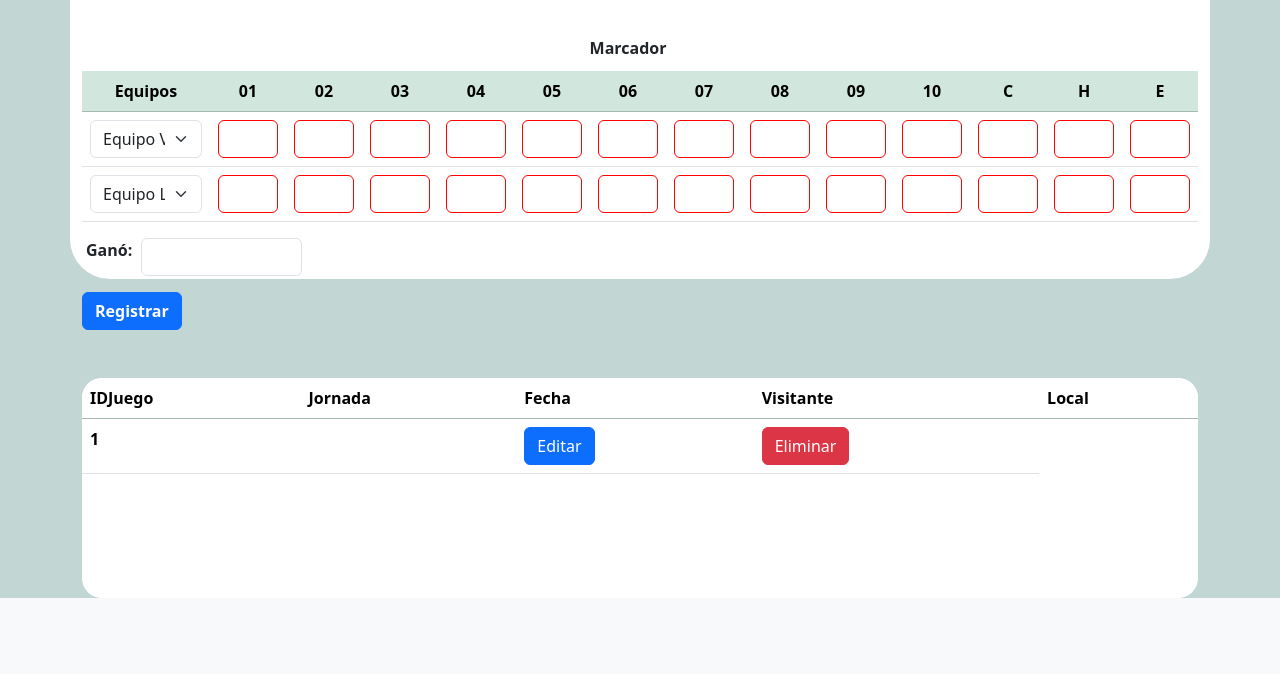
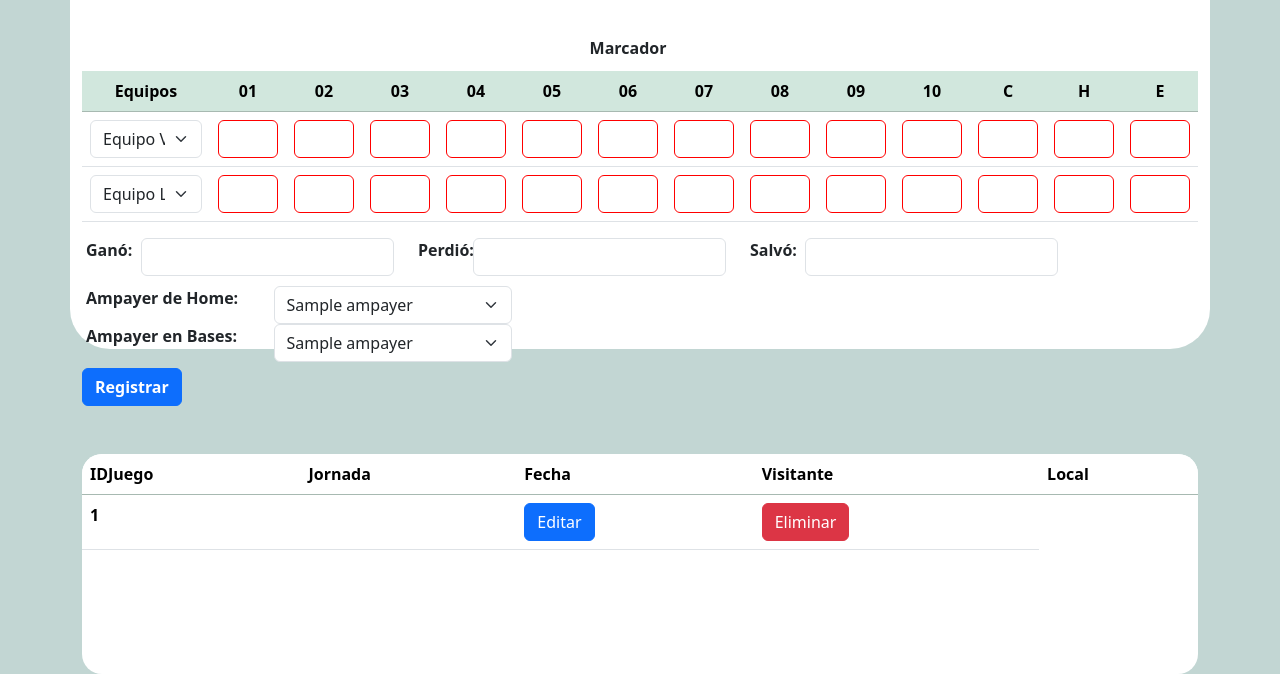
Before and after one commit to EL-SICRIO-R3/CrudAPP-de-baseball, a PHP site: page /partidos-app/ in a window 1280 px wide. Shown: the part 591-1265 px from the top of the page. Before the commit the page ends 1189 px from the top, so only its background shows below. Run offline with PHP 8.4, Linux system fonts and the light colour scheme; tables that the repository leaves empty or names only in its code hold one stand-in row (values such as "Sample post"); data that the repository does not hold is empty.

Commit message:
Actualizacion

```diff
--- a/CapturaDeJuegos/index.php
+++ b/CapturaDeJuegos/index.php
@@ -23,6 +23,12 @@
 
     $sqlEquipoLocal="SELECT *  FROM Equipos";
     $queryEquipoLocal=mysqli_query($con, $sqlEquipoLocal);
+
+    $sqlAmpayerHome="SELECT *  FROM Ampayers";
+    $queryAmpayerHome=mysqli_query($con, $sqlAmpayerHome);
+
+    $sqlAmpayerBases="SELECT *  FROM Ampayers";
+    $queryAmpayerBases=mysqli_query($con, $sqlAmpayerBases);
 
 
 
@@ -118,7 +124,7 @@
         </nav>
     </div>
 
-    <div class="container" style="margin-top: 40px; background-color: white; border-radius: 40px; height:780px; " id="contenedorFormulario">
+    <div class="container" style="margin-top: 40px; background-color: white; border-radius: 40px; height:850px; " id="contenedorFormulario">
         <form class="row g-3" action="insertar.php?id=<?php echo $IDJuego ?>" method="POST" id="formulario">
             <div class="col-md-2" style="width: 150px;">
                 <label for="inputIDJuego" class="form-label"><strong>Nuevo Juego</strong></label>
@@ -407,17 +413,60 @@
 
             <div class="row">
                 <div class="col-md-1" style="width: 55px;">
-                    <label for="inputFinal" class="form-label"><strong>Ganó:</strong></label>
+                    <label for="inputGano" class="form-label"><strong>Ganó:</strong></label>
                 </div>
-                <div class="col-md-2">
-                    <input type="Text" class="form-control" id="inputFinal" name="Final" required="true" readonly>
+                <div class="col-md-3">
+                    <input type="Text" class="form-control" id="inputGano" name="Gano" required="true" readonly>
+                </div>
+                <div class="col-md-1" style="width: 55px;">
+                    <label for="inputPerdio" class="form-label"><strong>Perdió:</strong></label>
+                </div>
+                <div class="col-md-3">
+                    <input type="Text" class="form-control" id="inputPerdio" name="Perdio" required="true" readonly>
+                </div>
+                <div class="col-md-1" style="width: 55px;">
+                    <label for="inputSalvo" class="form-label"><strong>Salvó:</strong></label>
+                </div>
+                <div class="col-md-3">
+                    <input type="Text" class="form-control" id="inputSalvo" name="Salvo" required="true" readonly>
+                </div>
+                <div class="col-md-6">
+                    <div class="row ampayerHome">
+                        <div class="col-md-5" >
+                            <label for="inputAmpayerHome" class="form-label"><strong>Ampayer de Home:</strong></label>
+                        </div>
+                        <div class="col-md-7" style="position: relative; right: 0%;">
+                            <select id="inputEquipoLocal" class="form-select" name="EquipoLocal" required="true" >
+                                <?php
+                                    while ($rowAH=mysqli_fetch_array($queryAmpayerHome)) {
+                                        echo "<option value=".$rowAH['IDAmpayer'].">".$rowAH['Nombre']."</option>";
+                                    }
+                                ?>
+                            </select>
+                        </div>
+                        <div class="col-md-5" >
+                            <label for="inputAmpayerBases" class="form-label"><strong>Ampayer en Bases:</strong></label>
+                        </div>
+                        <div class="col-md-7" style="position: relative; right: 0%;">
+                            <select id="inputEquipoLocal" class="form-select" name="EquipoLocal" required="true" >
+                                <?php
+                                    while ($rowAB=mysqli_fetch_array($queryAmpayerBases)) {
+                                        echo "<option value=".$rowAB['IDAmpayer'].">".$rowAB['Nombre']."</option>";
+                                    }
+                                ?>
+                            </select>
+                        </div>
+                    </div>
                 </div>
             </div>
 
+            <div class="row">
+
+            </div>
 
 
-            <div class="col-12" >
-                <button type="submit" class="btn btn-primary"><strong>Registrar</strong></button>
+            <div class="col-12" id="btnRegistrar">
+                <button type="submit" class="btn btn-primary " id="btnRegistrar1"><strong>Registrar</strong></button>
             </div>
         </form>
         <br>
--- a/CapturaDeJuegos/styles.css
+++ b/CapturaDeJuegos/styles.css
@@ -46,6 +46,12 @@ input:valid {
     width: 100px;
     text-align: center;
 }
+.ampayerHome{
+    /*background-color: red;*/
+    width: 450px;
+    position: relative;
+    top: 10px;
+}
 #maradorFinal{
     /*background-color: blue;*/
     position: relative;
@@ -75,6 +81,8 @@ input:valid {
     width: 140px;
     text-align: center;
 }
+
+
 img{
     height: 200px;
     width: 200px;
```
